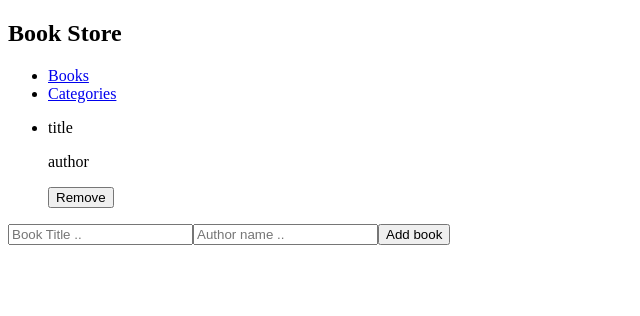
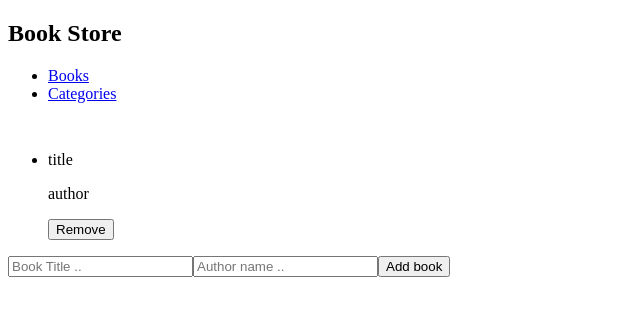
Before and after one commit to Moathal/bookstore, a React (Create React App) app: page / in a window 1280 px wide. Shown: the top 316 px of the page, without its empty margins (0-640 px from the left). Built offline with nearby package versions, Linux system fonts and the light colour scheme.

Commit message:
Fix linters by Adding styling

```diff
--- a/src/App.css
+++ b/src/App.css
@@ -0,0 +1,6 @@
+.App {
+  display: flex;
+  flex-direction: column;
+  height: 90%;
+  width: 100%;
+}
--- a/src/App.js
+++ b/src/App.js
@@ -1,6 +1,7 @@
 import { Routes, Route, NavLink } from 'react-router-dom';
 import Books from './components/Books';
 import Categories from './components/Categories';
+import './App.css';
 
 function App() {
   return (
--- a/src/components/Books.js
+++ b/src/components/Books.js
@@ -6,7 +6,7 @@ export default function Books() {
   return (
     <>
       <ul>
-          <Book title="title" author="author" button="Remove" />
+        <Book title="title" author="author" button="Remove" />
       </ul>
       <Form />
     </>
```
